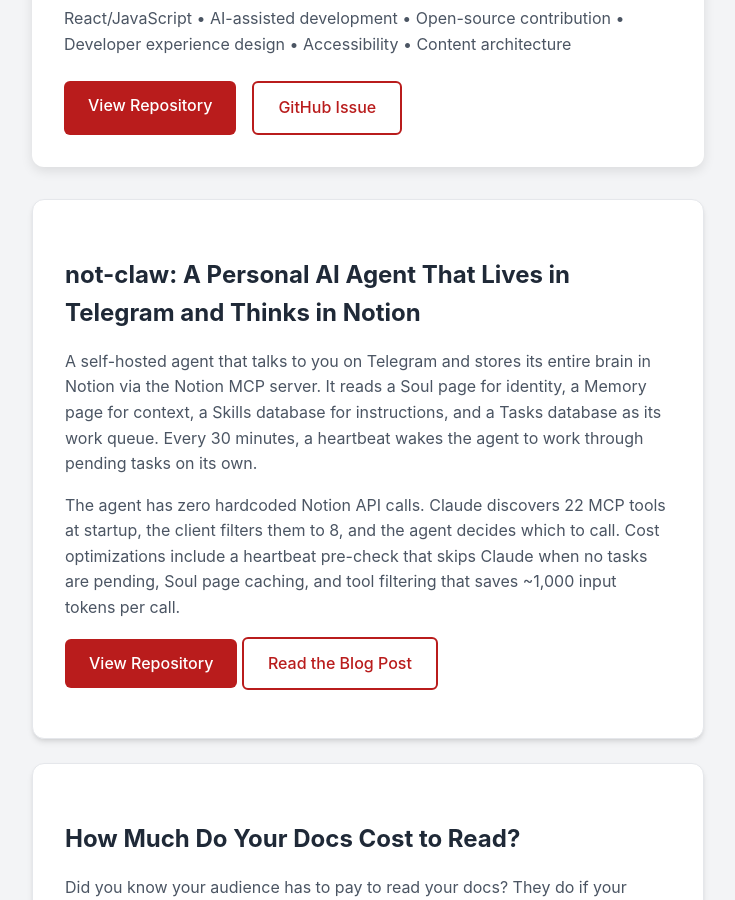
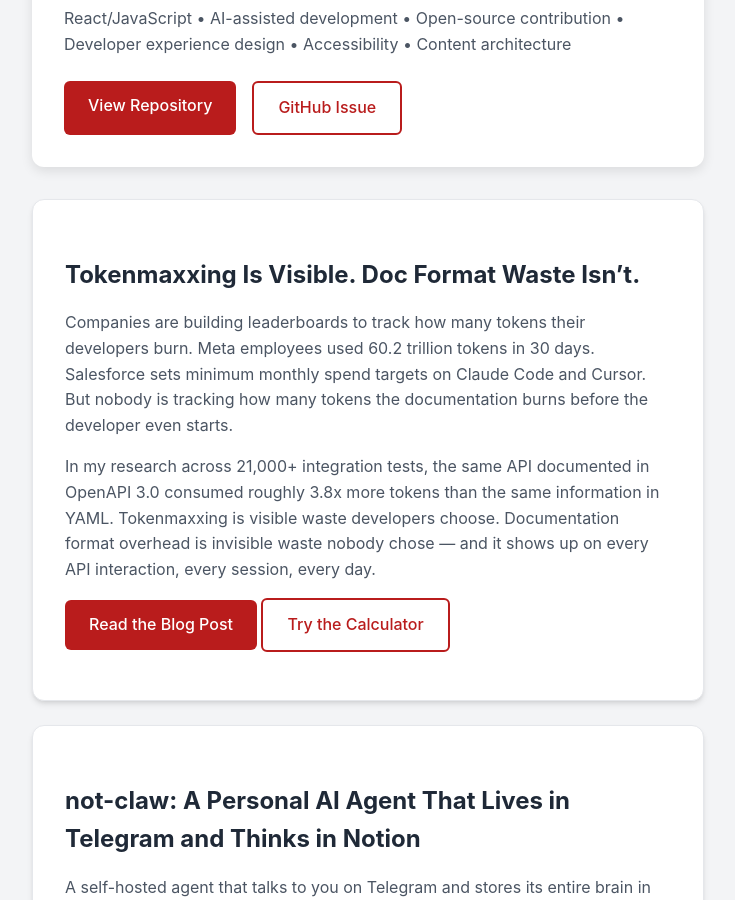
Before and after one commit to grzetich/portfolio, a Jekyll site: the page built from docs/index.md, in a window 1280 px wide and 900 px high, scrolled down 3590 px. Shown: the whole window, without its empty margins (272-1007 px from the left). Built offline with Jekyll 4.4.1, drawn with Linux system fonts in a browser that asks for light colours.

Commit message:
Add tokenmaxxing blog post and main-page card
Co-Authored-By: Claude Opus 4.7 (1M context) <noreply@anthropic.com>

```diff
--- a/docs/index.md
+++ b/docs/index.md
@@ -118,6 +118,19 @@ description: "Ed Grzetich's professional portfolio, featuring an API-driven resu
         <a href="https://github.com/grzetiche/amplify-ui-help-panel" target="_blank" class="btn btn-primary">View Repository</a>
         <a href="https://github.com/aws-amplify/amplify-js/issues/14512" target="_blank" class="btn btn-secondary">GitHub Issue</a>
     </div>
+</div>
+
+<div class="project-card" markdown="1">
+
+### Tokenmaxxing Is Visible. Doc Format Waste Isn't.
+
+Companies are building leaderboards to track how many tokens their developers burn. Meta employees used 60.2 trillion tokens in 30 days. Salesforce sets minimum monthly spend targets on Claude Code and Cursor. But nobody is tracking how many tokens the documentation burns before the developer even starts.
+
+In my research across 21,000+ integration tests, the same API documented in OpenAPI 3.0 consumed roughly 3.8x more tokens than the same information in YAML. Tokenmaxxing is visible waste developers choose. Documentation format overhead is invisible waste nobody chose — and it shows up on every API interaction, every session, every day.
+
+[Read the Blog Post]({{ site.baseurl }}/blog/tokenmaxxing.html){: .btn .btn-primary}
+[Try the Calculator](https://doc-cost.vercel.app){: .btn .btn-secondary target="_blank"}
+
 </div>
 
 <div class="project-card" markdown="1">
```
Also changed, not shown: docs/2024-04-29-tokenmaxxing.md (added, +58 -0 lines).
